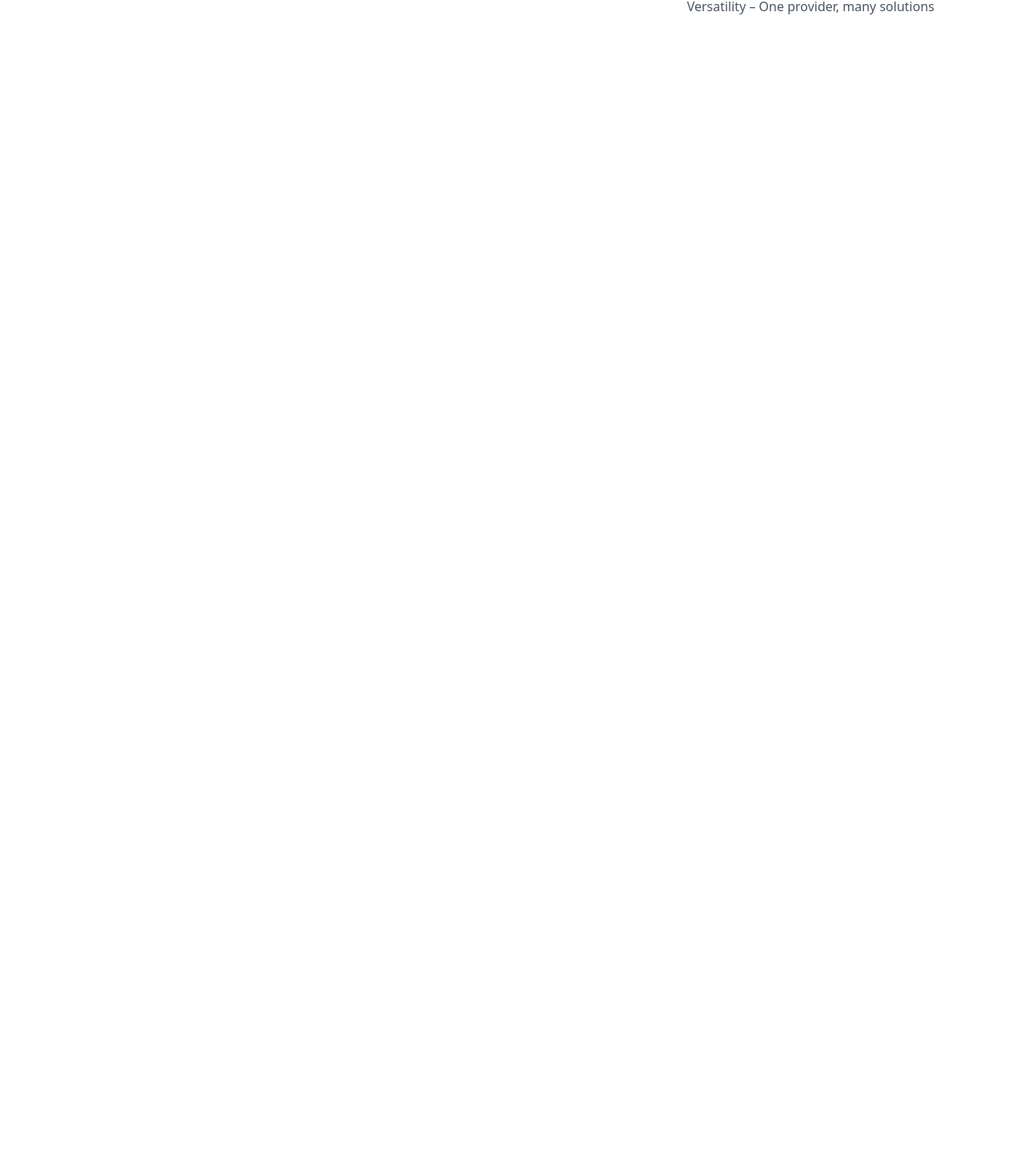
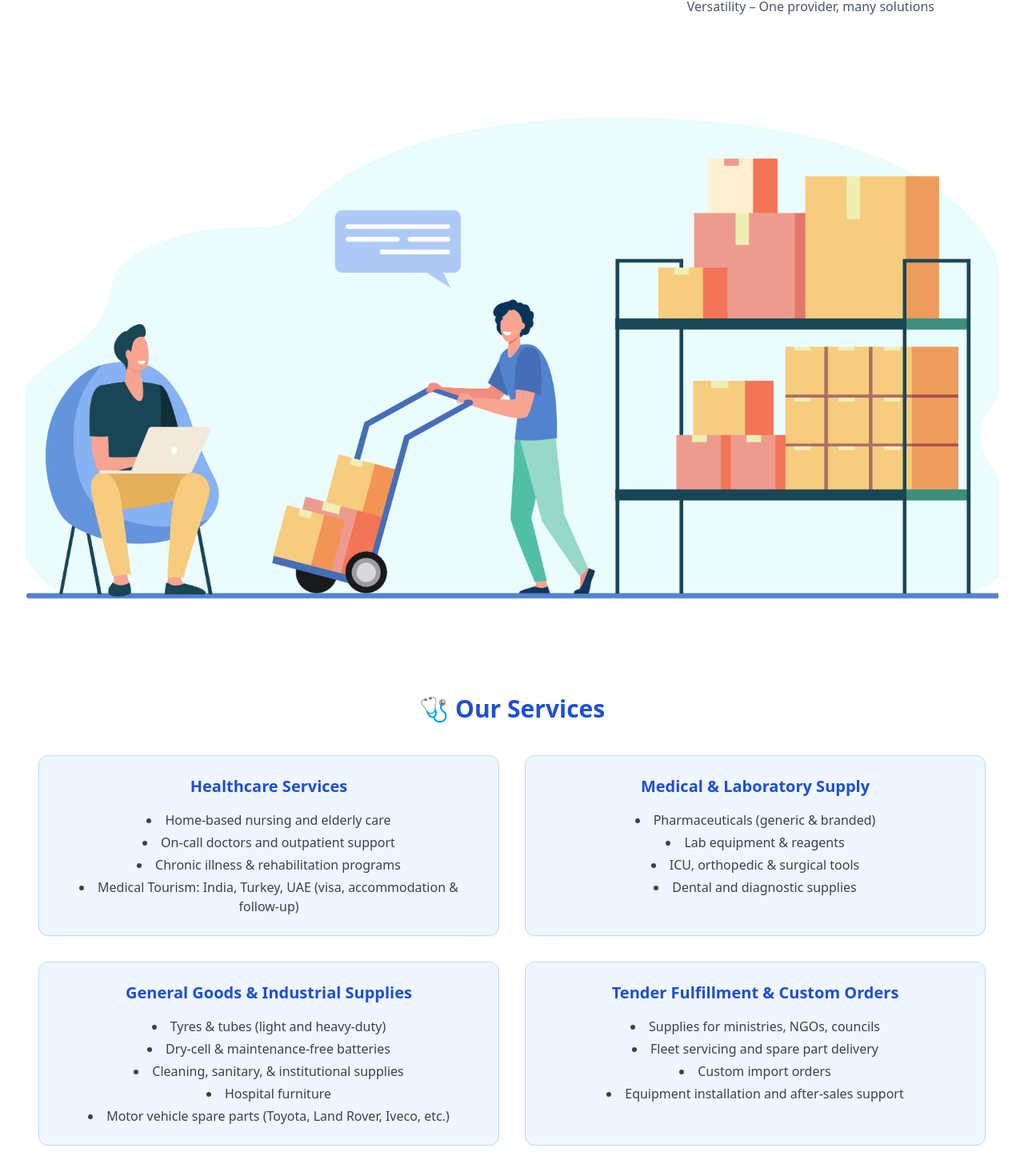
Before and after one commit to nshobairwe/vueProject-Tailwind-primeicon, a Vue app: page / in a window 1280 px wide. Shown: the part 1169-2639 px from the top of the page at 80% size. Before the commit the page ends 1285 px from the top, so only its background shows below. Built offline with nearby package versions, Linux system fonts and the light colour scheme.

Commit message:
our service v1

```diff
--- a/src/App.vue
+++ b/src/App.vue
@@ -1,7 +1,9 @@
 <script setup>
 import Navbar from "./components/Navbar.vue";
+import TwoMen from "./components/TwoMen.vue";
 import AboutUs from "./components/AboutUs.vue";
-import TwoMen from "./components/TwoMen.vue";
+import Interacting from "./components/Interacting.vue";
+import OurServices from "./components/OurServices.vue";
 
 </script>
 
@@ -10,5 +12,7 @@ import TwoMen from "./components/TwoMen.vue";
   <Navbar/>
   <TwoMen/>
   <AboutUs/>
+  <Interacting/>
+  <OurServices/>
   </div>
 </template>
--- /dev/null
+++ b/src/components/Interacting.vue
@@ -0,0 +1,18 @@
+<script setup>
+import InteractingImage from '../assets/interacting.jpg'
+</script>
+
+<template>
+
+    <div
+  class="w-full bg-blue-100"
+  style="height: calc(100vh - 80px);"
+>
+  <img
+    :src="InteractingImage"
+    alt="Industry workers"
+    class="w-full h-full object-cover"
+  />
+</div>
+
+</template>
--- /dev/null
+++ b/src/components/OurServices.vue
@@ -0,0 +1,59 @@
+<script setup>
+</script>
+
+<template>
+  <section class="bg-white py-16 px-4">
+    <div class="max-w-screen-xl mx-auto">
+      <h2 class="text-3xl font-bold text-blue-700 text-center mb-10">
+        🩺 Our Services
+      </h2>
+
+      <div class="grid md:grid-cols-2 lg:grid-cols-2 gap-8">
+        <!-- Healthcare Services -->
+        <div class="bg-blue-50 border border-blue-200 rounded-xl p-6 shadow-sm">
+          <h3 class="text-xl font-semibold text-blue-700 mb-4">Healthcare Services</h3>
+          <ul class="list-disc list-inside text-gray-700 space-y-1">
+            <li>Home-based nursing and elderly care</li>
+            <li>On-call doctors and outpatient support</li>
+            <li>Chronic illness & rehabilitation programs</li>
+            <li>Medical Tourism: India, Turkey, UAE (visa, accommodation & follow-up)</li>
+          </ul>
+        </div>
+
+        <!-- Medical & Laboratory Supply -->
+        <div class="bg-blue-50 border border-blue-200 rounded-xl p-6 shadow-sm">
+          <h3 class="text-xl font-semibold text-blue-700 mb-4">Medical & Laboratory Supply</h3>
+          <ul class="list-disc list-inside text-gray-700 space-y-1">
+            <li>Pharmaceuticals (generic & branded)</li>
+            <li>Lab equipment & reagents</li>
+            <li>ICU, orthopedic & surgical tools</li>
+            <li>Dental and diagnostic supplies</li>
+          </ul>
+        </div>
+
+        <!-- General Goods & Industrial Supplies -->
+        <div class="bg-blue-50 border border-blue-200 rounded-xl p-6 shadow-sm">
+          <h3 class="text-xl font-semibold text-blue-700 mb-4">General Goods & Industrial Supplies</h3>
+          <ul class="list-disc list-inside text-gray-700 space-y-1">
+            <li>Tyres & tubes (light and heavy-duty)</li>
+            <li>Dry-cell & maintenance-free batteries</li>
+            <li>Cleaning, sanitary, & institutional supplies</li>
+            <li>Hospital furniture</li>
+            <li>Motor vehicle spare parts (Toyota, Land Rover, Iveco, etc.)</li>
+          </ul>
+        </div>
+
+        <!-- Tender Fulfillment & Custom Orders -->
+        <div class="bg-blue-50 border border-blue-200 rounded-xl p-6 shadow-sm">
+          <h3 class="text-xl font-semibold text-blue-700 mb-4">Tender Fulfillment & Custom Orders</h3>
+          <ul class="list-disc list-inside text-gray-700 space-y-1">
+            <li>Supplies for ministries, NGOs, councils</li>
+            <li>Fleet servicing and spare part delivery</li>
+            <li>Custom import orders</li>
+            <li>Equipment installation and after-sales support</li>
+          </ul>
+        </div>
+      </div>
+    </div>
+  </section>
+</template>
```
Also changed, not shown: src/assets/Interacting.jpg (added).
